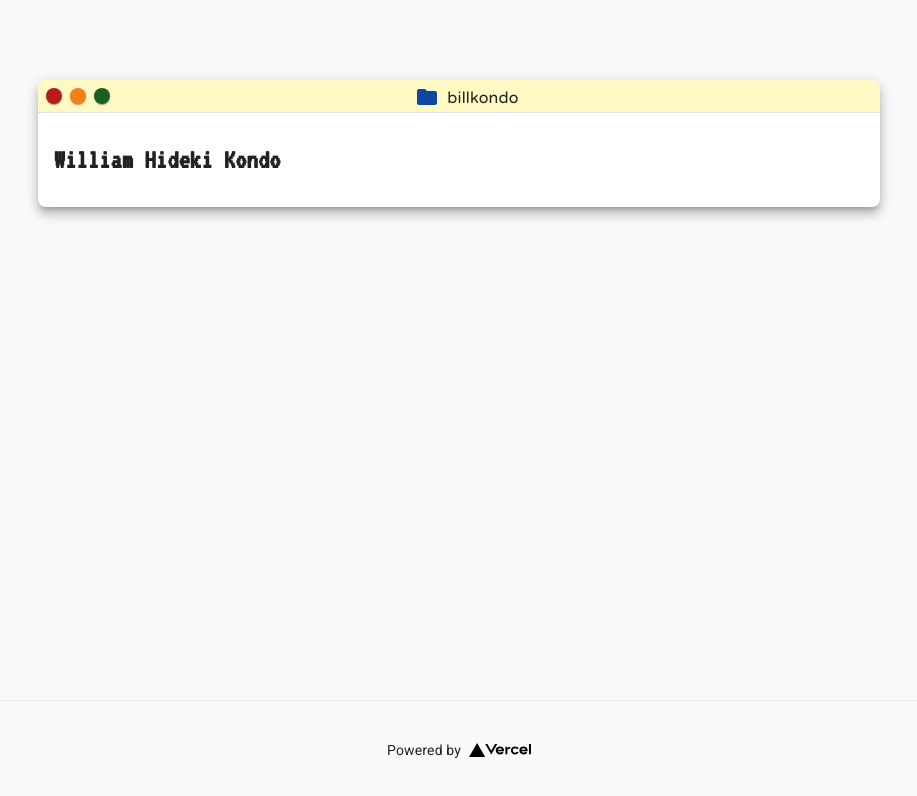
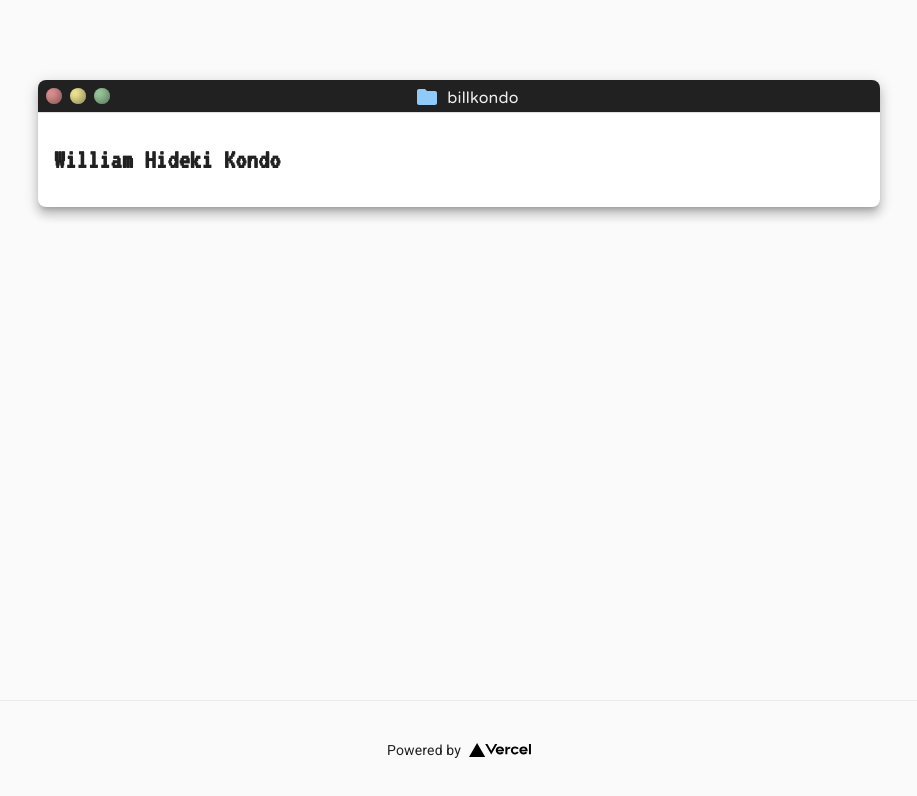
Before and after one commit to billkondo/portfolio, a Next.js app: page / in a window 1280 px wide. Shown: the top 796 px of the page, without its empty margins (181-1098 px from the left). Built offline with nearby package versions, Linux system fonts and the light colour scheme.

Commit message:
Updating terminal header styles

```diff
--- a/components/terminal/Header.tsx
+++ b/components/terminal/Header.tsx
@@ -1,11 +1,4 @@
-import {
-  Grid,
-  Icon,
-  Paper,
-  Typography,
-  colors,
-  makeStyles,
-} from '@material-ui/core';
+import { Grid, Icon, Typography, colors, makeStyles } from '@material-ui/core';
 import { Folder } from '@material-ui/icons';
 
 const useStyles = makeStyles({
@@ -13,22 +6,24 @@ const useStyles = makeStyles({
     padding: 8,
     position: 'relative',
     borderRadius: '8px 8px 0 0',
-    backgroundColor: colors.yellow[100],
+    backgroundColor: colors.grey[900],
   },
   circle: {
     width: 16,
     height: 16,
     borderRadius: 8,
+    boxShadow: 'inset -3px -3px 10px 0px rgba(0,0,0,0.40)',
   },
   titleSpace: {
     position: 'absolute',
     width: '100%',
   },
   folder: {
-    color: colors.blue[900],
+    color: colors.blue[200],
   },
   title: {
     fontFamily: 'Varela Round, sans-serif',
+    color: colors.grey[200],
   },
 });
 
@@ -38,32 +33,32 @@ const Header = () => {
   return (
     <Grid container style={{ height: 32 }} className={classes.root}>
       <Grid item>
-        <Paper
+        <div
           className={classes.circle}
           style={{
-            backgroundColor: colors.red[900],
+            backgroundColor: colors.red[200],
           }}
-        ></Paper>
+        ></div>
       </Grid>
 
       <Grid item>
-        <Paper
+        <div
           className={classes.circle}
           style={{
-            backgroundColor: colors.yellow[900],
+            backgroundColor: colors.yellow[200],
             marginLeft: 8,
           }}
-        ></Paper>
+        ></div>
       </Grid>
 
       <Grid item>
-        <Paper
+        <div
           className={classes.circle}
           style={{
-            backgroundColor: colors.green[900],
+            backgroundColor: colors.green[200],
             marginLeft: 8,
           }}
-        ></Paper>
+        ></div>
       </Grid>
 
       <div className={classes.titleSpace}>
```
